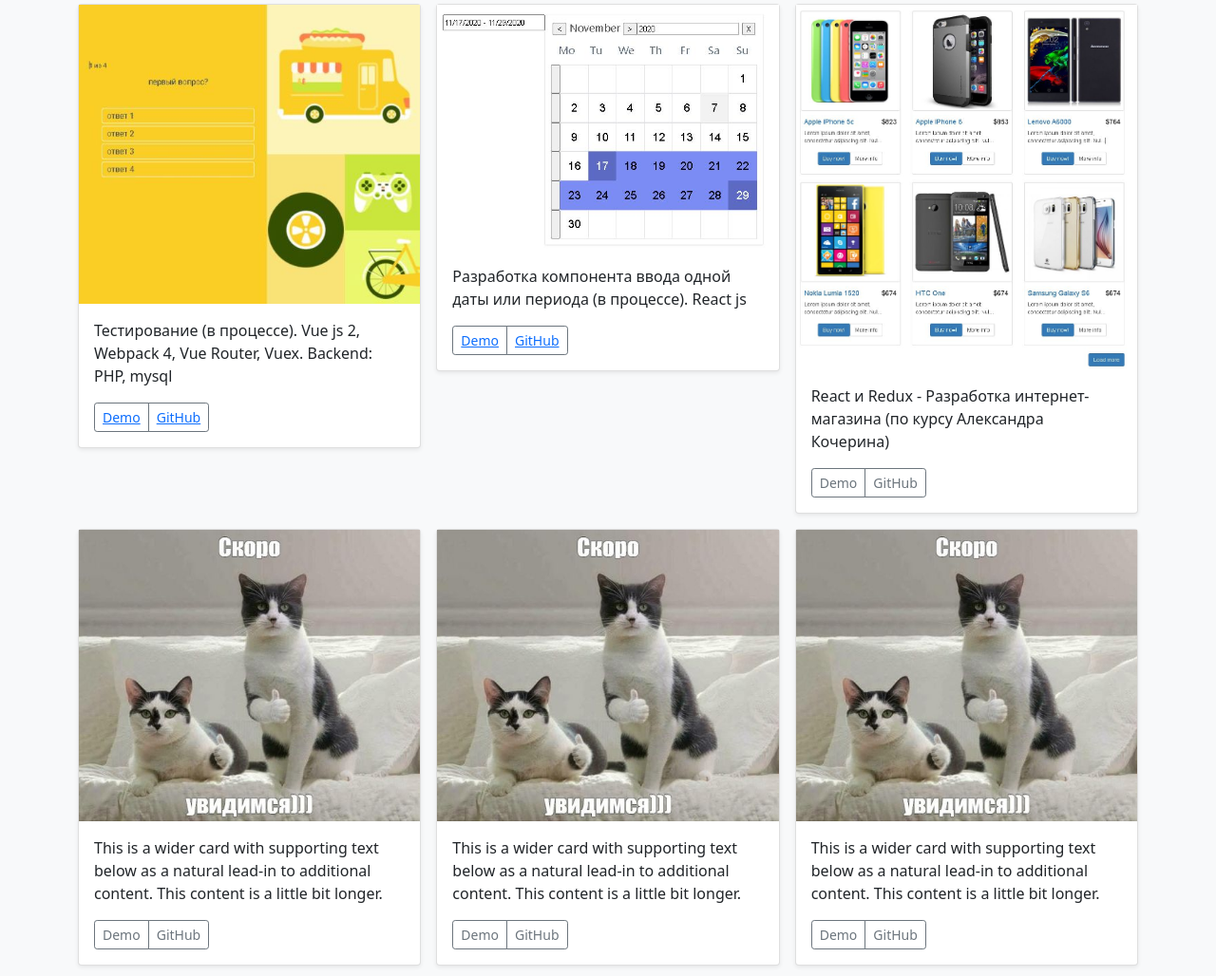
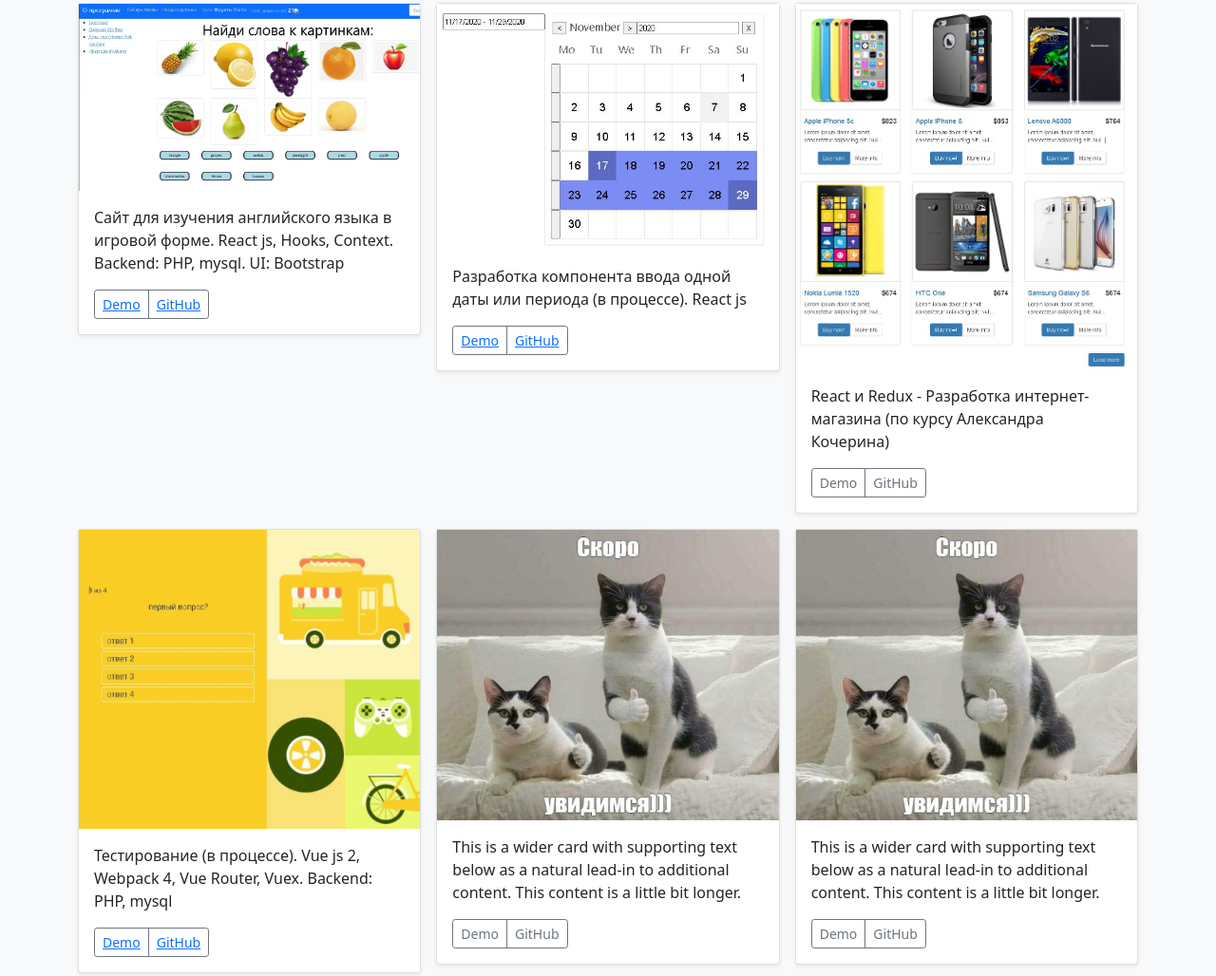
Before and after one commit to fazanata/portf, a plain HTML site: page index.html in a window 1280 px wide. Shown: the part 850-1878 px from the top of the page at 95% size. Drawn offline with nearby package versions, Linux system fonts and the light colour scheme.

Commit message:
add item

```diff
--- a/index.html
+++ b/index.html
@@ -96,13 +96,13 @@
       <div class="row row-cols-1 row-cols-sm-2 row-cols-md-3 g-3">
         <div class="col">
           <div class="card shadow-sm">
-             <img src="https://fazanata.github.io/portf/assets/img1.jpg" />
+             <img src="https://fazanata.github.io/portf/assets/img_eng.jpg" />
             <div class="card-body">
-              <p class="card-text">Тестирование (в процессе). Vue js 2, Webpack 4, Vue Router, Vuex. Backend: PHP, mysql</p>
+              <p class="card-text">Сайт для изучения английского языка в игровой форме. React js, Hooks, Context. Backend: PHP, mysql. UI: Bootstrap</p>
               <div class="d-flex justify-content-between align-items-center">
                 <div class="btn-group">
-                  <button type="button" class="btn btn-sm btn-outline-secondary"><a href="http://test.ce74911.tmweb.ru">Demo</a></button>
-                  <button type="button" class="btn btn-sm btn-outline-secondary"><a href="https://github.com/fazanata/testtest">GitHub</a></button>
+                  <button type="button" class="btn btn-sm btn-outline-secondary"><a href="http://test.ce74911.tmweb.ru/english/">Demo</a></button>
+                  <button type="button" class="btn btn-sm btn-outline-secondary"><a href="https://github.com/fazanata/langed">GitHub</a></button>
                 </div>
                 <small class="text-muted"></small>
               </div>
@@ -146,13 +146,13 @@
 
         <div class="col">
           <div class="card shadow-sm">
-            <img src="https://fazanata.github.io/portf/assets/1596089326_1.jpg" />
+            <img src="https://fazanata.github.io/portf/assets/img1.jpg" />
             <div class="card-body">
-              <p class="card-text">This is a wider card with supporting text below as a natural lead-in to additional content. This content is a little bit longer.</p>
+              <p class="card-text">Тестирование (в процессе). Vue js 2, Webpack 4, Vue Router, Vuex. Backend: PHP, mysql</p>
               <div class="d-flex justify-content-between align-items-center">
                 <div class="btn-group">
-                  <button type="button" class="btn btn-sm btn-outline-secondary">Demo</button>
-                  <button type="button" class="btn btn-sm btn-outline-secondary">GitHub</button>
+                  <button type="button" class="btn btn-sm btn-outline-secondary"><a href="http://test.ce74911.tmweb.ru">Demo</a></button>
+                  <button type="button" class="btn btn-sm btn-outline-secondary"><a href="https://github.com/fazanata/testtest">GitHub</a></button>
                 </div>
                 <small class="text-muted"></small>
               </div>
```
Also changed, not shown: assets/foto.jpg, assets/img_eng.jpg (added).
